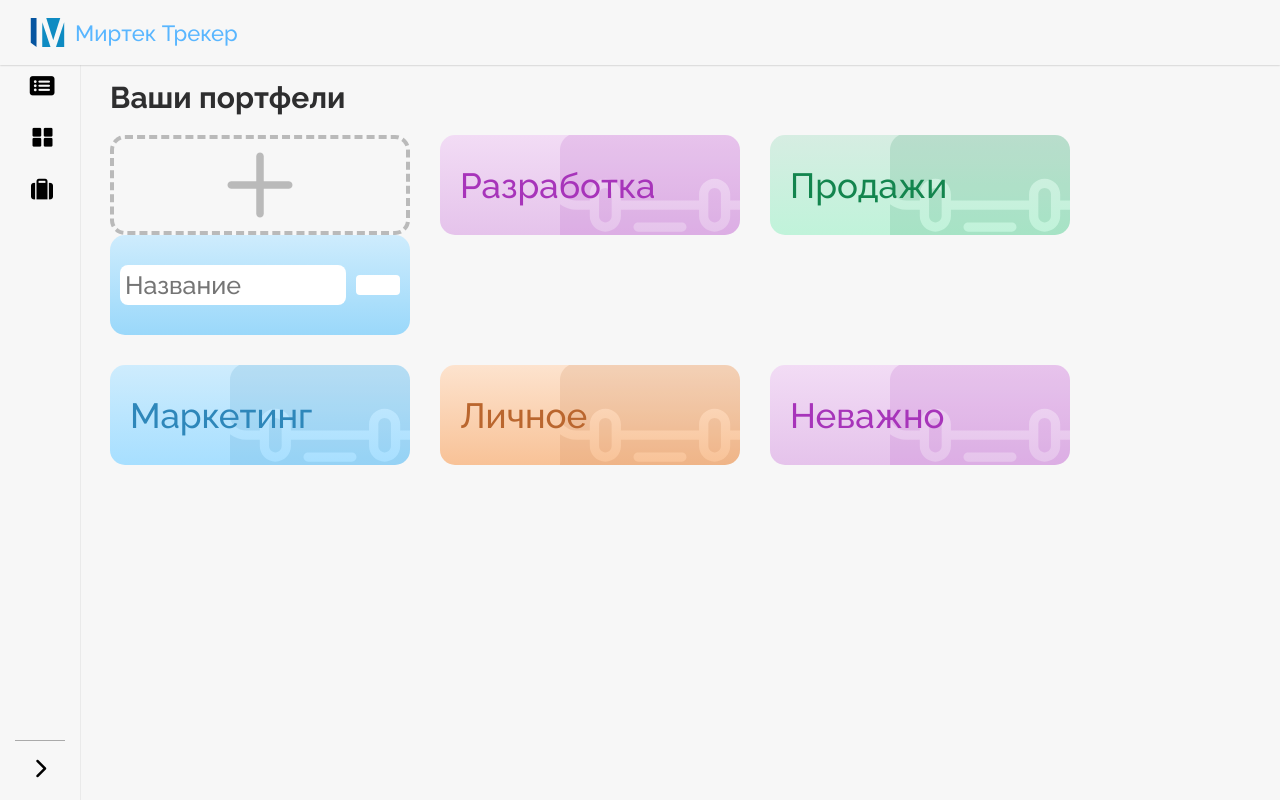
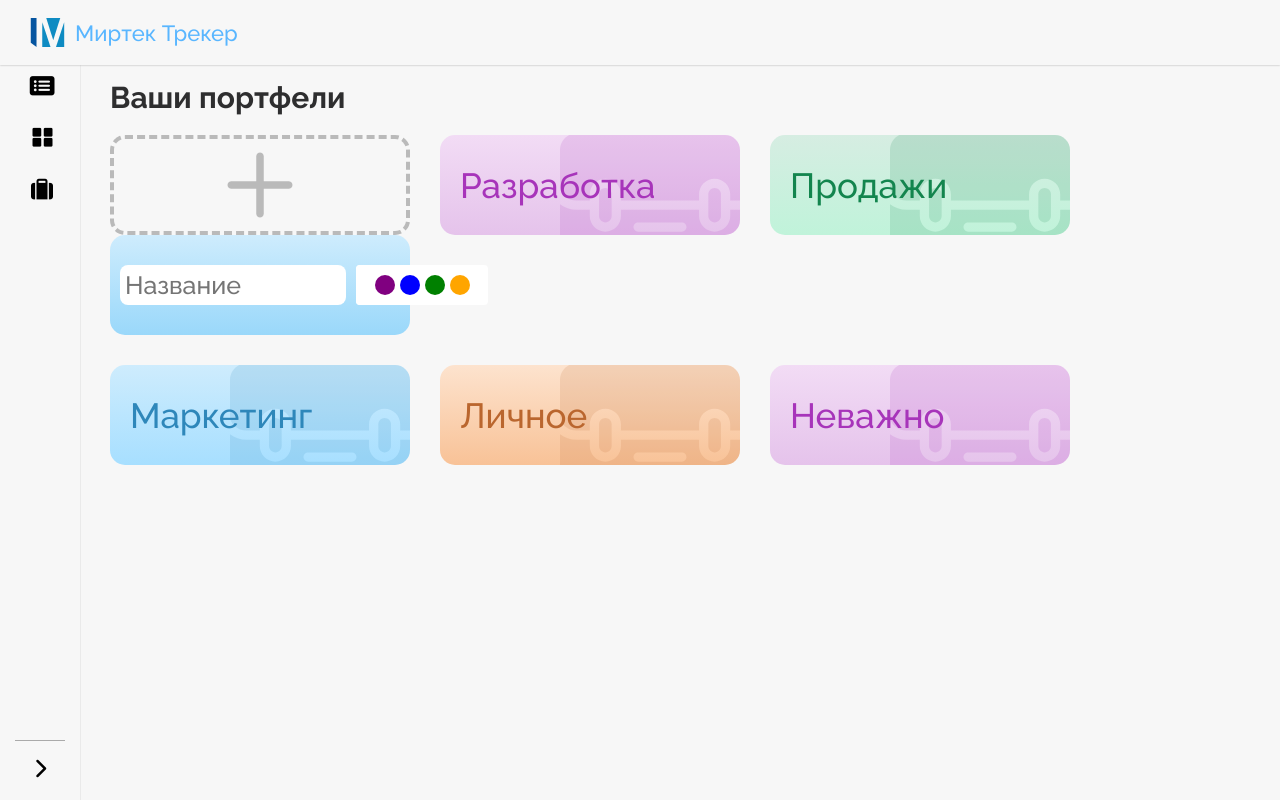
Before and after one commit to IliaGurelev/MirTecTracker, a Vue app: page /briefcase in a window 1280 px wide. Both pictures are taken after a click on the element 378 px from the left and 285 px from the top of the page. Built offline with nearby package versions, Linux system fonts and the light colour scheme.

Commit message:
scss на color picker

```diff
--- a/src/components/Briefcase/BriefcaseAddCard.vue
+++ b/src/components/Briefcase/BriefcaseAddCard.vue
@@ -79,36 +79,4 @@
       filter: opacity(15%);
     }
   }
-
-
-   .color-select {
-      width: 50px;
-      height: 30px;
-    }
-    .color-select option {
-      display: flex;
-      align-items: center;
-      justify-content: center;
-      height: 30px;
-    }
-    .color-select option::before {
-      content: '';
-      display: inline-block;
-      width: 20px;
-      height: 20px;
-      border-radius: 50%;
-        margin-right: 5px;
-    }
-    .color-select option[value="purple"]::before {
-      background-color: purple;
-    }
-    .color-select option[value="green"]::before {
-      background-color: green;
-    }
-    .color-select option[value="blue"]::before {
-      background-color: blue;
-    }
-    .color-select option[value="orange"]::before {
-      background-color: orange;
-    }
 </style>
--- a/src/components/UI/ColorPicker.vue
+++ b/src/components/UI/ColorPicker.vue
@@ -1,11 +1,11 @@
 <template>
-  <div class="custom-select">
-    <div class="selected-option" @click="toggleDropdown">
-      <div v-if="selectedColor" :style="{ backgroundColor: selectedColor }" class="color-circle"></div>
+  <div class="selector" @click.stop="toggleDropdown">
+    <div class="selector__option">
+      <div :style="{ backgroundColor: selectedColor }" class="selector__circle"></div>
     </div>
-    <ul v-if="dropdownVisible" class="options">
-      <li v-for="color in colors" :key="color.value" @click="selectColor(color.value)">
-        <div :style="{ backgroundColor: color.value }" class="color-circle"></div>
+    <ul v-if="dropdownVisible" class="selector__options">
+      <li v-for="color in colors" :key="color" @click.stop="selectColor(color)">
+        <div :style="{ backgroundColor: color }" class="selector__circle"></div>
       </li>
     </ul>
   </div>
@@ -13,15 +13,19 @@
 
 <script setup>
   import { ref } from 'vue'
+  import colorConst from '@/constants/color';
 
-  const colors = [
-    { value: 'red' },
-    { value: 'green' },
-    { value: 'blue' },
-    { value: 'yellow' },
-  ]
+  const colors = colorConst
 
-  const selectedColor = ref(null)
+  // const colors = [
+  //   { value: 'red' },
+  //   { value: 'green' },
+  //   { value: 'blue' },
+  //   { value: 'yellow' },
+  // ]
+
+
+  const selectedColor = ref('red')
   const dropdownVisible = ref(false)
 
   const toggleDropdown = () => {
@@ -35,7 +39,7 @@
 </script>
 
 <style lang="scss" scoped>
-  .custom-select {
+  .selector {
     position: relative;
     width: 50px;
     border-radius: 4px;
@@ -44,15 +48,14 @@
     background: white;
     border-radius: 4px;
     padding: 10px;
-  }
 
-  .selected-option {
+    &__option {
       display: flex;
       align-items: center;
       justify-content: center;
     }
 
-  .options {
+    &__options {
        position: absolute;
       display: flex;
       justify-content: center;
@@ -68,19 +71,20 @@
       list-style: none;
       padding: 10px;
       margin: 0;
-  }
 
-  .options li {
+      li {
         cursor: pointer;
       }
 
-  .options li:hover {
+      li:hover {
         background-color: #f0f0f0;
       }
+    }
 
-  .color-circle {
+    &__circle {
       width: 20px;
       height: 20px;
       border-radius: 50%;
     }
+  }
 </style>
```
Lines whose indentation alone changed are shown as unchanged.
